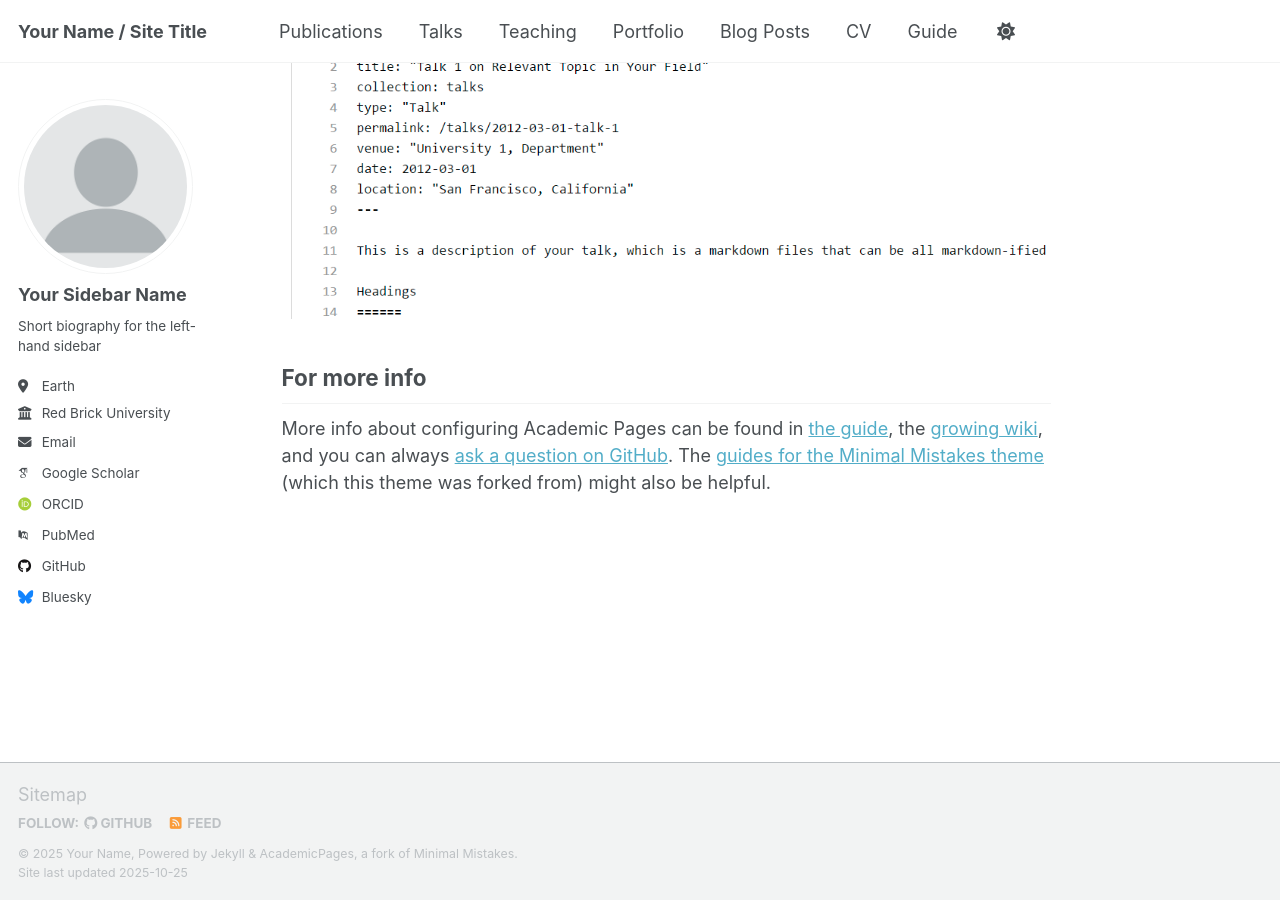
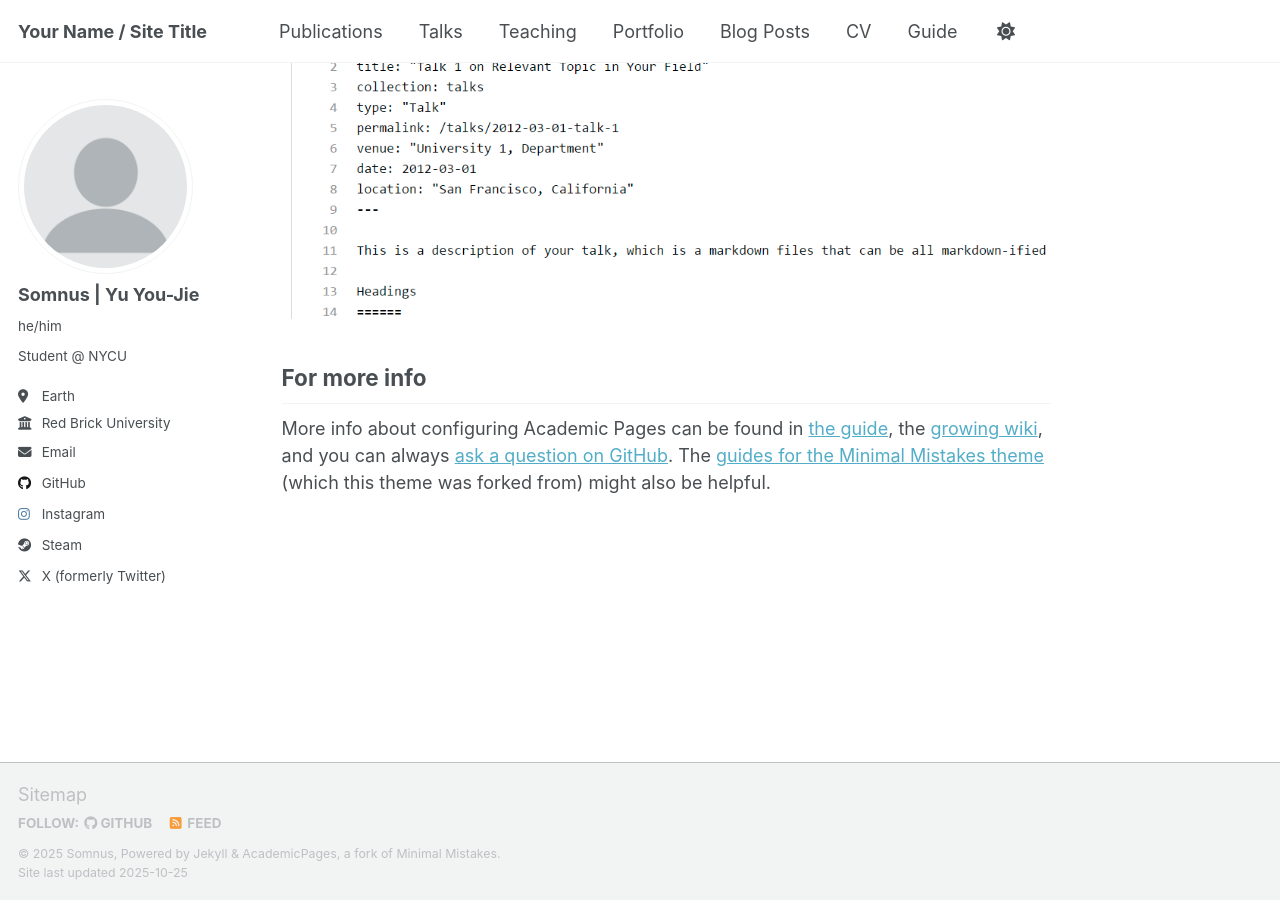
Before and after one commit to SomnusOWO/somnusowo.github.io, a Jekyll site: the page built from _pages/about.md, in a window 1280 px wide and 900 px high, scrolled down 2880 px. Built offline with Jekyll 4.4.1, drawn with Linux system fonts in a browser that asks for light colours; some web fonts are replaced; a script that is not in the unit is left out.

Commit message:
update config

```diff
--- a/_config.yml
+++ b/_config.yml
@@ -11,12 +11,12 @@ locale                   : "en-US"
 site_theme               : "default" # Currently available options are "default", "air"
 title                    : "Your Name / Site Title"
 title_separator          : "-"
-name                     : &name "Your Name"
-description              : &description "Your Name's academic portfolio"   # Update this with a general description of your site, this is the default if not overridden by a page
-url                      : https://academicpages.github.io # The base hostname & protocol for your site e.g. "https://[your GitHub username].github.io",
+name                     : &name "Somnus"
+description              : &description "Somnus's academic portfolio"   # Update this with a general description of your site, this is the default if not overridden by a page
+url                      : https://somnusowo.github.io # The base hostname & protocol for your site e.g. "https://[your GitHub username].github.io",
                                                            # or if you already have some other page hosted on Github then use "https://[your GitHub username].github.io/[Your Repo Name]"
 baseurl                  : "" # the subpath of your site, e.g. "/blog"
-repository               : "academicpages/academicpages.github.io"
+repository               : "SomnusOWO/somnusowo.github.io"
 
 # Site Author - The following control what appear as part of the author content on the side bar.
 #               If a field is blank the icon and link will not appear, otherwise it will be shown.
@@ -24,23 +24,23 @@ repository               : "academicpages/academicpages.github.io"
 author:
   # Biographic information
   avatar           : "profile.png"
-  name             : "Your Sidebar Name"
-  pronouns         : # example: "she/her"
-  bio              : "Short biography for the left-hand sidebar"
+  name             : "Somnus | Yu You-Jie"
+  pronouns         : "he/him"
+  bio              : "Student @ NYCU"
   location         : "Earth"
   employer         : "Red Brick University"
   uri              : # URL
-  email            : "none@example.org"
+  email            : "jieyou.1107@gmail.com"
 
   # Academic websites
   academia         : # URL
   arxiv            : # URL - Update with the correct link to your profile
-  googlescholar    : "https://scholar.google.com/citations?user=PS_CX0AAAAAJ"
+  googlescholar    : # URL
   inspire-hep      : # URL
   impactstory      : # URL
-  orcid            : "https://orcid.org/yourorcidurl"
+  orcid            : # URL
   semantic         : # URL
-  pubmed           : "https://www.ncbi.nlm.nih.gov/pubmed/?term=john+snow"
+  pubmed           : # URL
   researchgate     : # URL
   scopus           : # URL
 
@@ -48,30 +48,30 @@ author:
   bitbucket        : # Username - Update with your username on the site
   codepen          : # Username
   dribbble         : # Username
-  github           : "academicpages"
+  github           : "SomnusOWO"
   kaggle           : # Username
   stackoverflow    : # User number or user number and name (i.e., use "1" or "1/jeff-atwood")
 
   # Social media
   artstation       : # Username
-  bluesky          : "bsky.app" # Replace this with you Bluesky username
+  bluesky          : # Replace this with you Bluesky username
   facebook         : # Username
   flickr           : # Username
   foursquare       : # Username
   goodreads        : # Username
   google_plus      : # Username
   keybase          : # Username
-  instagram        : # Username
+  instagram        : "Somnus_owo"
   lastfm           : # Username
   linkedin         : # Username
   mastodon         : # URL
   medium           : # URL
   pinterest        : # Username
   soundcloud       : # Username
-  steam            : # Username
+  steam            : "Somnus_1107"
   telegram         : # URL
   tumblr           : # Username
-  twitter          : # Username for X / Twitter
+  twitter          : "Somnus_07"
   vine             : # Username
   weibo            : # Username
   wikipedia        : # Username
```
